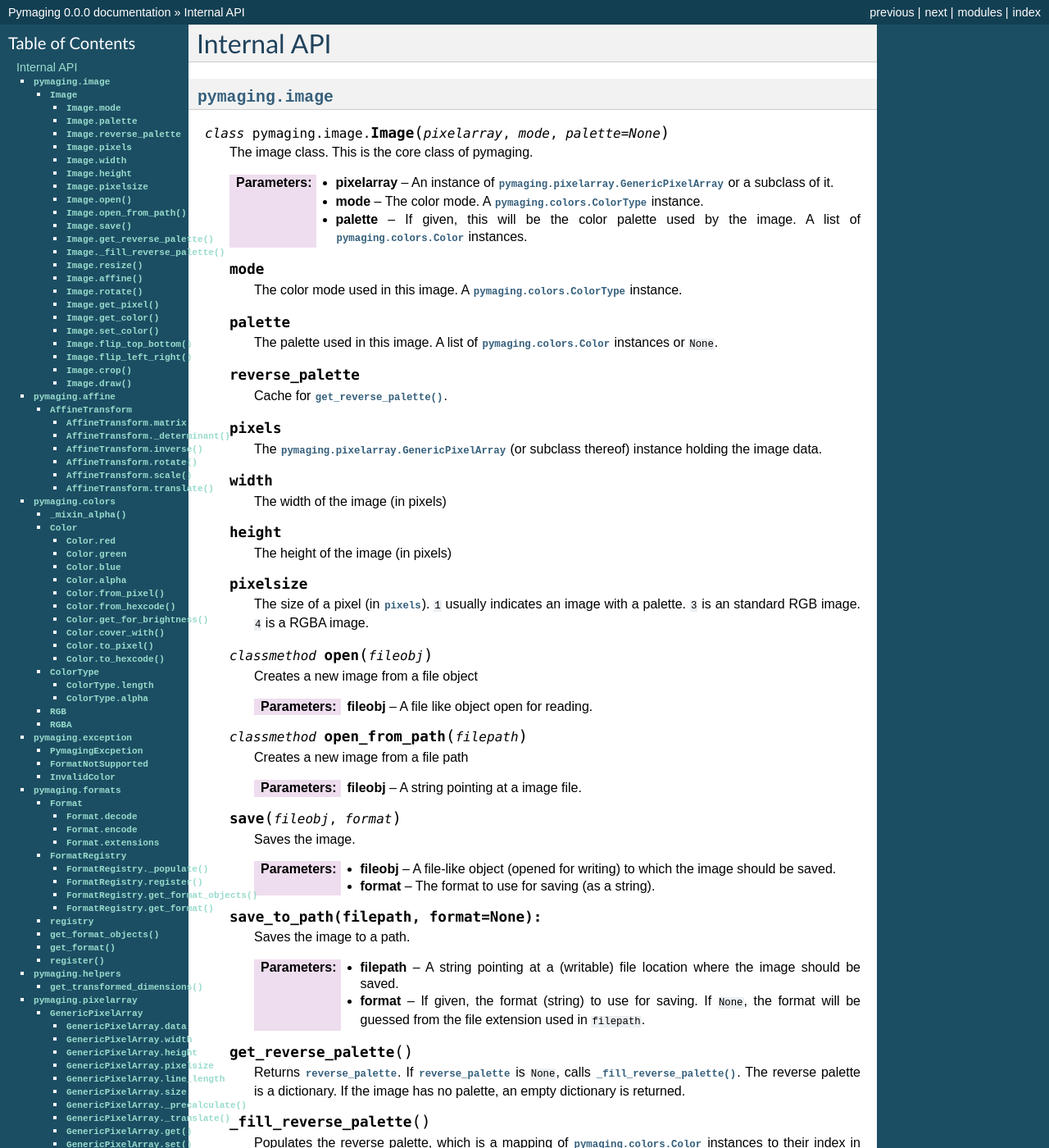
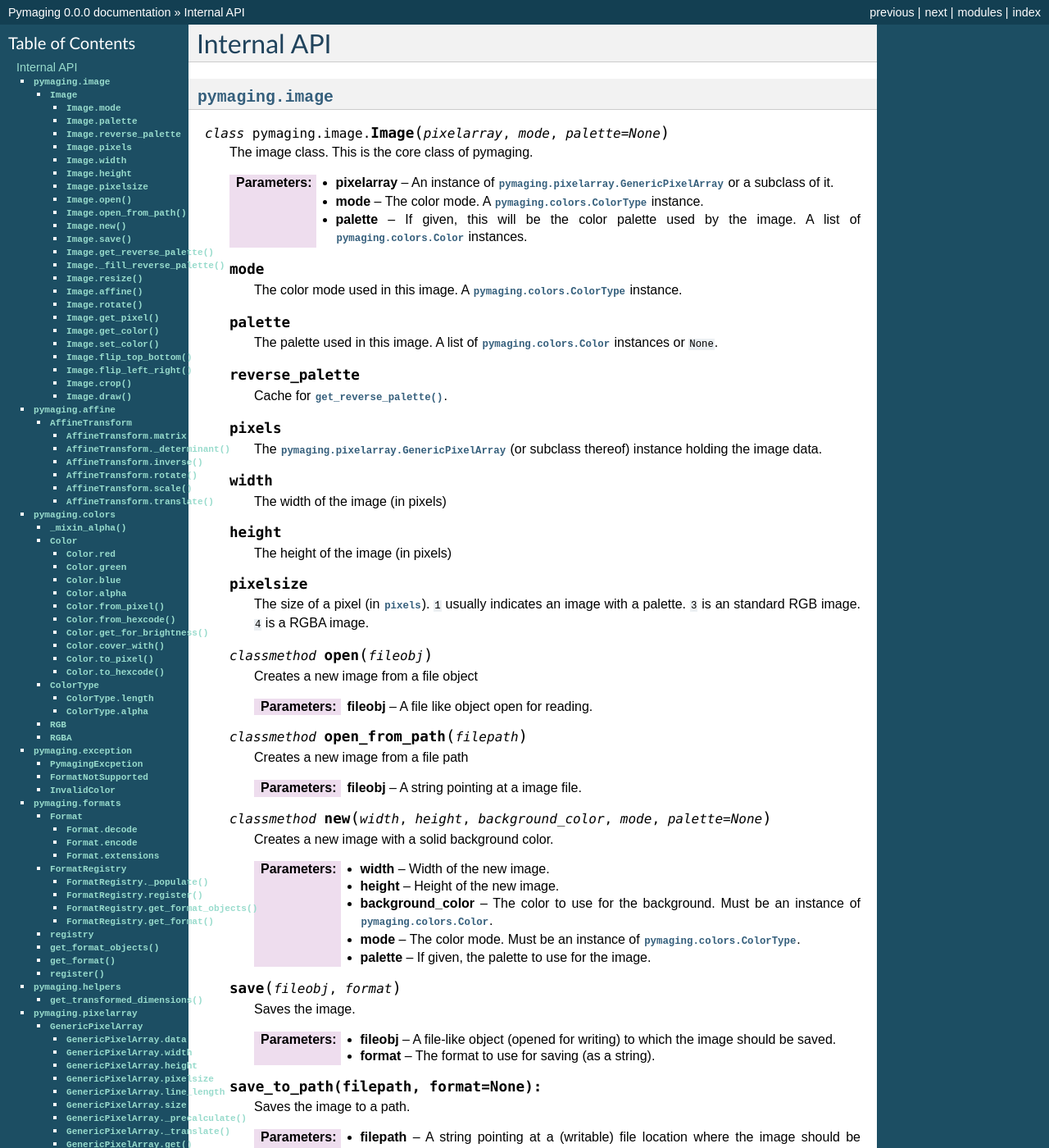
Before and after one commit to ojii/pymaging, a Sphinx documentation site: the page built from docs/dev/api.rst, in a window 1280 px wide and 1400 px high. Shown: the whole window at 82% size. Built offline with Sphinx 7.4.7, drawn with Linux system fonts in a browser that asks for light colours; some of the changed text lies outside the part shown.

Commit message:
document pymaging.image.Image.new document pymaging.image.Image.merge

```diff
--- a/docs/dev/api.rst
+++ b/docs/dev/api.rst
@@ -59,6 +59,17 @@ Internal API
         Creates a new image from a file path
 
         :param fileobj: A string pointing at a image file.
+
+    .. classmethod:: new(width, height, background_color, mode, palette=None)
+
+        Creates a new image with a solid background color.
+
+        :param width: Width of the new image.
+        :param height: Height of the new image.
+        :param background_color: The color to use for the background. Must be an instance of
+                                 :class:`pymaging.colors.Color`.
+        :param mode: The color mode. Must be an instance of :class:`pymaging.colors.ColorType`.
+        :param palette: If given, the palette to use for the image.
 
     .. method:: save(fileobj, format)
 
@@ -146,6 +157,12 @@ Internal API
 
         This method is just a shortcut around :meth:`set_color` which allows users to write shape classes that do the
         heavy lifting for them.
+
+        This method operates **in place** and does not return a copy of this image!
+
+    .. method:: merge(padding_top, padding_left, image):
+
+        Draws the image passed in on top of this image at the location indicated with the padding.
 
         This method operates **in place** and does not return a copy of this image!
 
```
